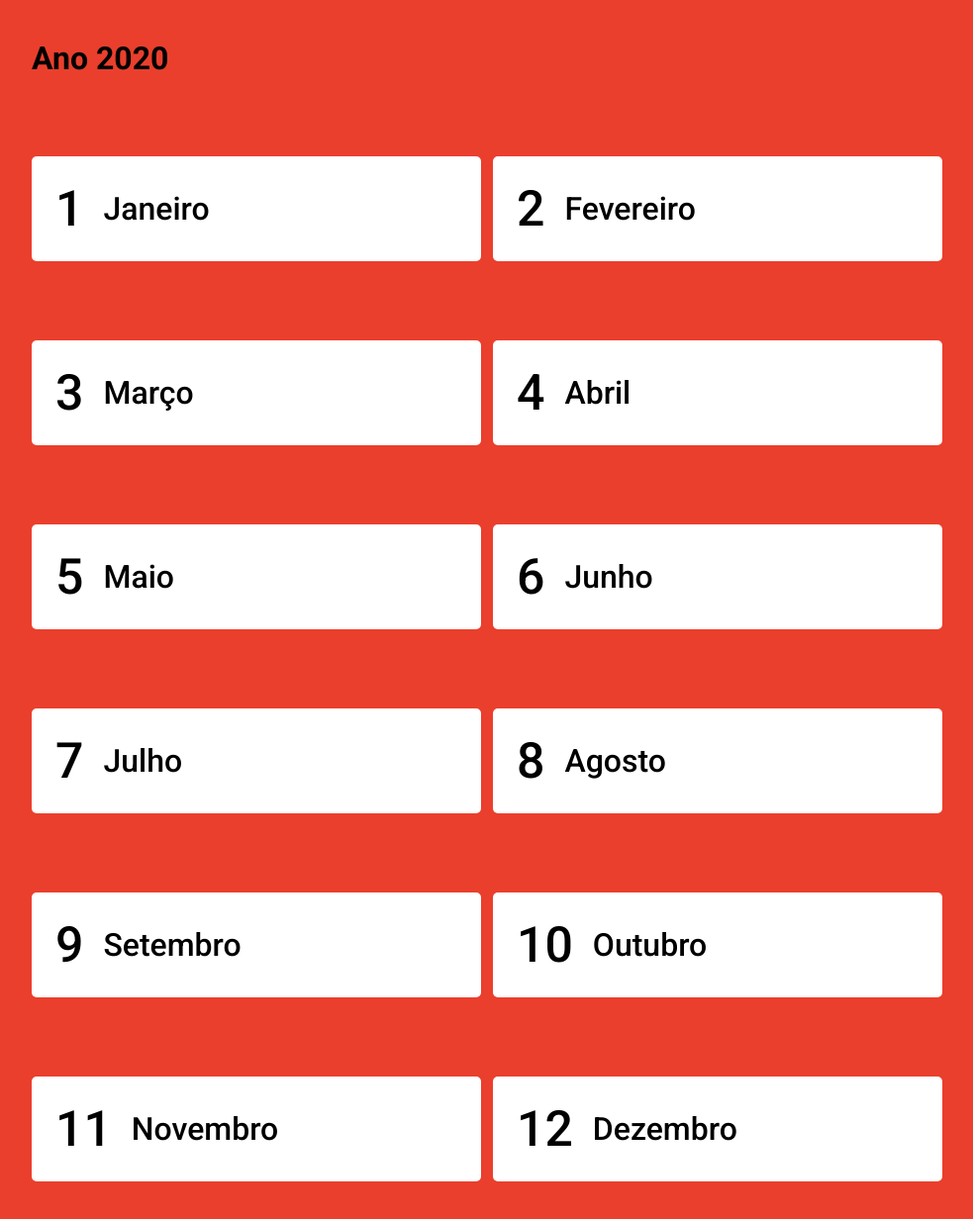
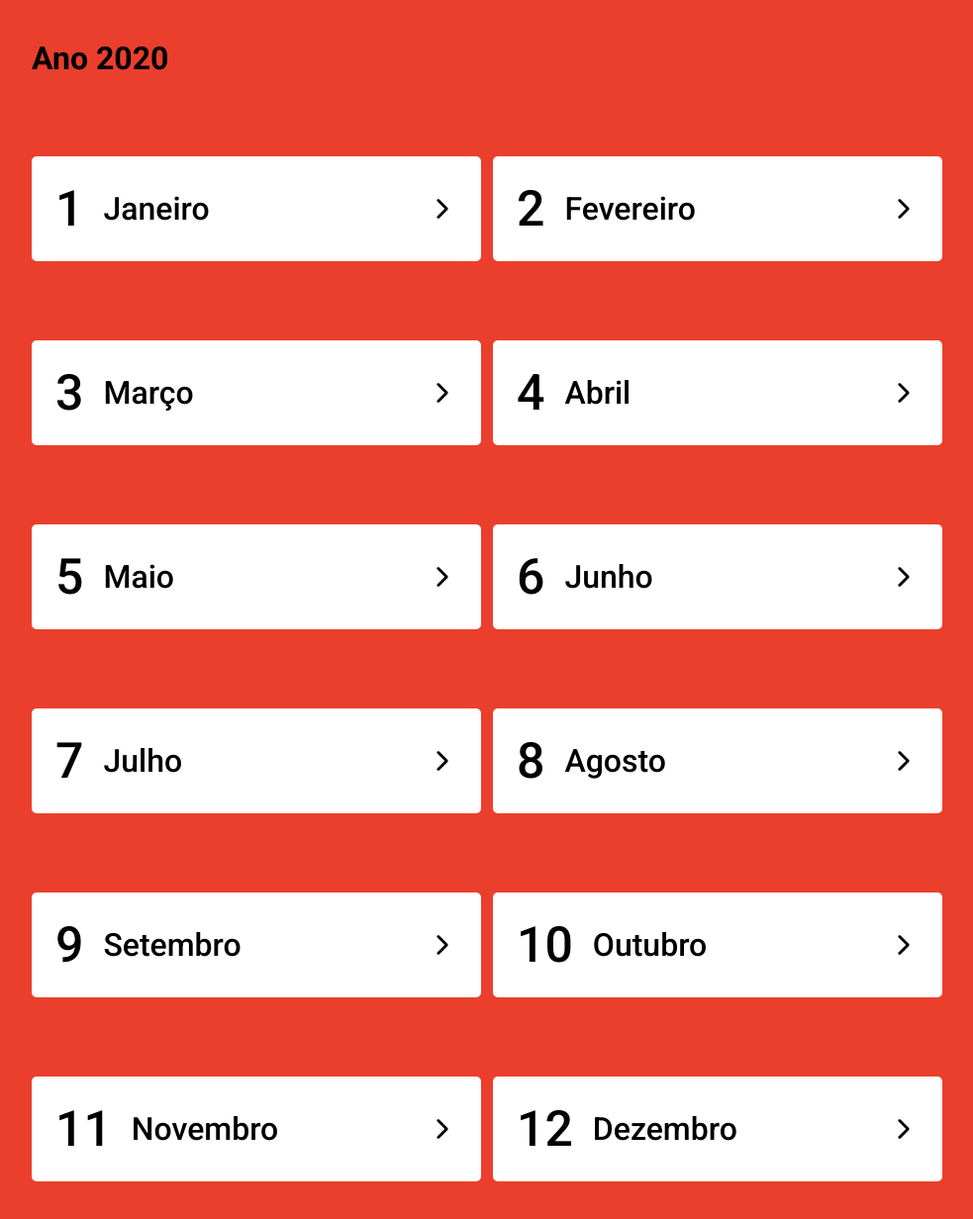
Before and after one commit to peidrao/Liturgical-Calendar, a React (Create React App) app: page / in a window 1280 px wide. Shown: the whole page at 99% size, without its empty margins (148-1131 px from the left). Built offline with nearby package versions, Linux system fonts and the light colour scheme.

Commit message:
adição de icone

```diff
--- a/package.json
+++ b/package.json
@@ -15,6 +15,7 @@
     "axios": "^0.19.2",
     "react": "^16.13.1",
     "react-dom": "^16.13.1",
+    "react-icons": "^3.10.0",
     "react-router-dom": "^5.2.0",
     "react-scripts": "3.4.3",
     "styled-components": "^5.1.1",
--- a/src/pages/Home/index.tsx
+++ b/src/pages/Home/index.tsx
@@ -1,4 +1,5 @@
 import React from 'react';
+import { IoIosArrowForward } from 'react-icons/io';
 
 import { Container, Title, Content } from './styles';
 
@@ -14,6 +15,7 @@ const Home: React.FC = () => {
           <div>
             <p>Janeiro</p>
           </div>
+          <IoIosArrowForward size={30} />
         </Content>
 
         <Content>
@@ -22,6 +24,7 @@ const Home: React.FC = () => {
           <div>
             <p>Fevereiro</p>
           </div>
+          <IoIosArrowForward size={30} />
         </Content>
         <Content>
           <p>3</p>
@@ -29,6 +32,7 @@ const Home: React.FC = () => {
           <div>
             <p>Março</p>
           </div>
+          <IoIosArrowForward size={30} />
         </Content>
         <Content>
           <p>4</p>
@@ -36,6 +40,7 @@ const Home: React.FC = () => {
           <div>
             <p>Abril</p>
           </div>
+          <IoIosArrowForward size={30} />
         </Content>
 
         <Content>
@@ -44,6 +49,7 @@ const Home: React.FC = () => {
           <div>
             <p>Maio</p>
           </div>
+          <IoIosArrowForward size={30} />
         </Content>
         <Content>
           <p>6</p>
@@ -51,6 +57,7 @@ const Home: React.FC = () => {
           <div>
             <p>Junho</p>
           </div>
+          <IoIosArrowForward size={30} />
         </Content>
 
         <Content>
@@ -59,6 +66,7 @@ const Home: React.FC = () => {
           <div>
             <p>Julho</p>
           </div>
+          <IoIosArrowForward size={30} />
         </Content>
         <Content>
           <p>8</p>
@@ -66,6 +74,7 @@ const Home: React.FC = () => {
           <div>
             <p>Agosto</p>
           </div>
+          <IoIosArrowForward size={30} />
         </Content>
 
         <Content>
@@ -74,6 +83,7 @@ const Home: React.FC = () => {
           <div>
             <p>Setembro</p>
           </div>
+          <IoIosArrowForward size={30} />
         </Content>
         <Content>
           <p>10</p>
@@ -81,6 +91,7 @@ const Home: React.FC = () => {
           <div>
             <p>Outubro</p>
           </div>
+          <IoIosArrowForward size={30} />
         </Content>
 
         <Content>
@@ -89,6 +100,7 @@ const Home: React.FC = () => {
           <div>
             <p>Novembro</p>
           </div>
+          <IoIosArrowForward size={30} />
         </Content>
         <Content>
           <p>12</p>
@@ -96,6 +108,7 @@ const Home: React.FC = () => {
           <div>
             <p>Dezembro</p>
           </div>
+          <IoIosArrowForward size={30} />
         </Content>
       </Container>
     </>
--- a/src/pages/Home/styles.ts
+++ b/src/pages/Home/styles.ts
@@ -8,9 +8,9 @@ export const Title = styled.h1`
 export const Container = styled.div`
   font-size: 32px;
   display: grid;
- grid-template-columns: repeat(2, 1fr);
- column-gap: 12px;
- `;
+  grid-template-columns: repeat(2, 1fr);
+  column-gap: 12px;
+`;
 
 export const Content = styled.div`
   margin-top: 80px;
@@ -34,9 +34,13 @@ export const Content = styled.div`
   }
 
   div {
+    flex: 1;
     p {
       padding-left: 20px;
     }
+
+    svg {
+      margin-left: auto;
+    }
   }
-
 `;
--- a/src/services/api.ts
+++ b/src/services/api.ts
@@ -1,7 +1,7 @@
 import axios from 'axios';
 
 const api = axios.create({
-  baseURL: 'http://calapi.inadiutorium.cz/api/v0/en/calendars/',
+  baseURL: 'http://calapi.inadiutorium.cz/api/v0/en/calendars/default/2020',
 });
 
 export default api;
```
Also changed, not shown: 1 other file (tests, documents, lock files or other folders).
